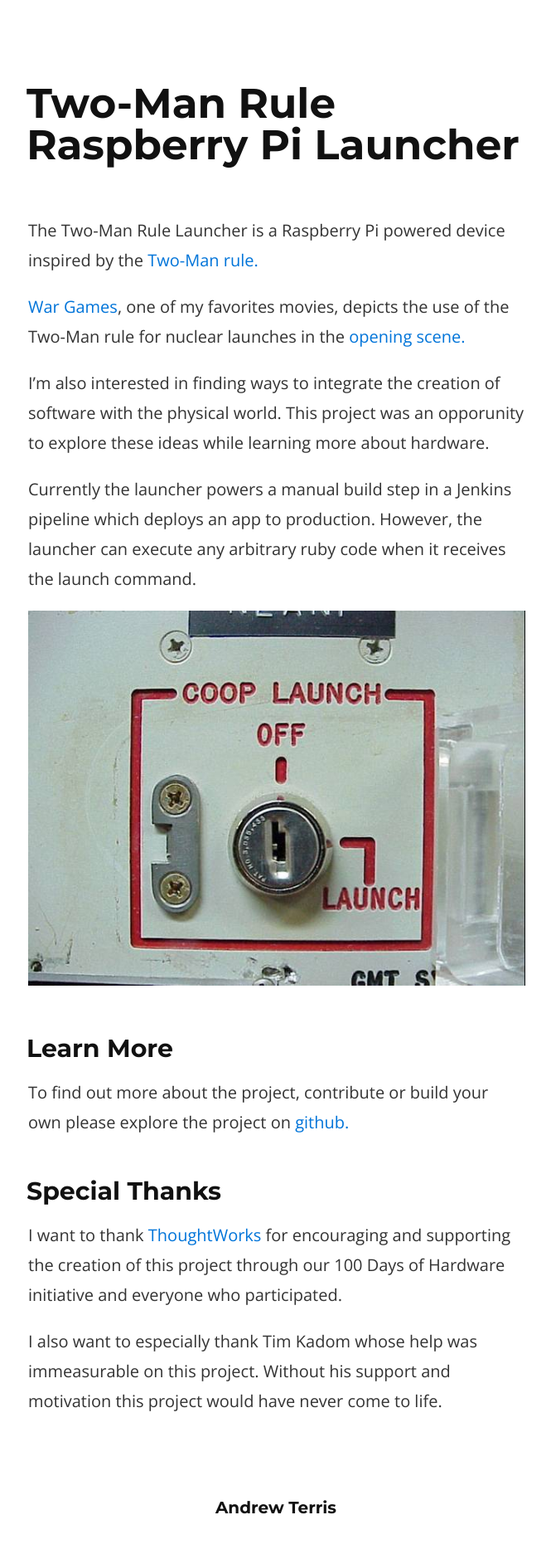
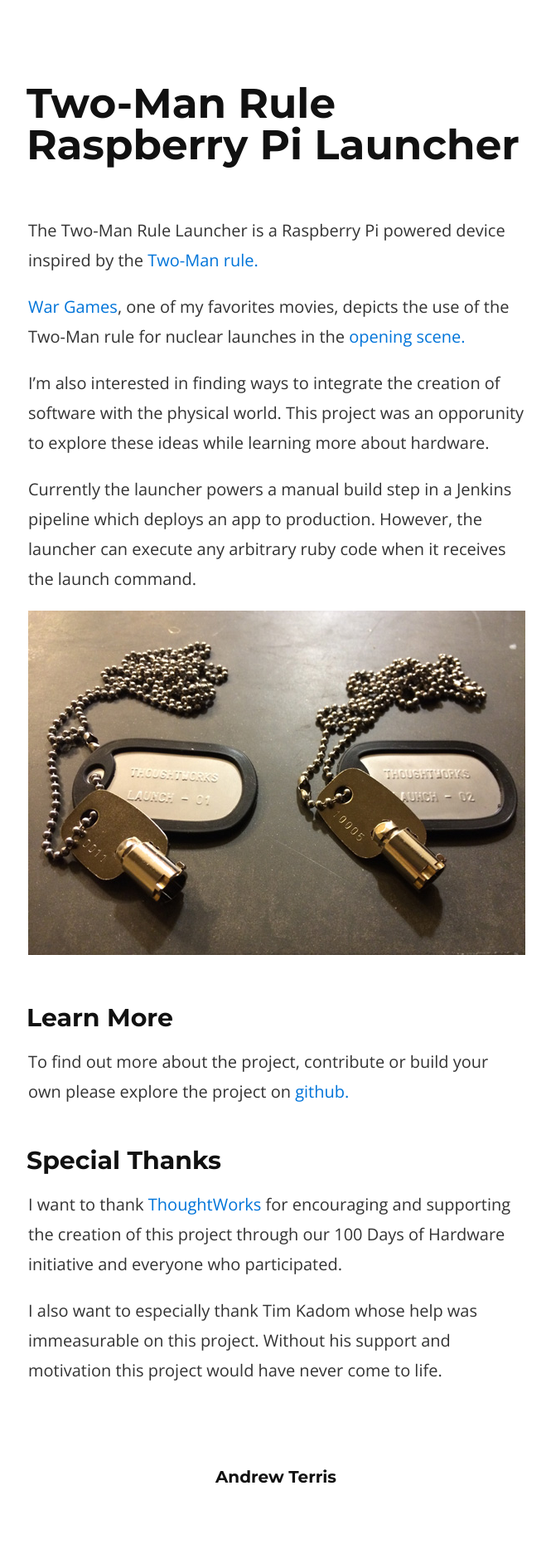
Before and after one commit to aterris/two_man, a Jekyll site: the page built from index.html, in a window 1280 px wide. Shown: the whole page at 83% size, without its empty margins (306-971 px from the left). Built offline with Jekyll 4.4.1, drawn with Linux system fonts in a browser that asks for light colours; Markdown is read by kramdown in place of the engine named in the settings; after the commit the page ends 1830 px from its top, so only the background shows below that.

Commit message:
replace placeholder with keys image

```diff
--- a/_includes/index.md
+++ b/_includes/index.md
@@ -6,7 +6,7 @@ I'm also interested in finding ways to integrate the creation of software with t
 
 Currently the launcher powers a manual build step in a Jenkins pipeline which deploys an app to production. However, the launcher can execute any arbitrary ruby code when it receives the launch command.
 
-![Launch Key](images/launch-key.jpg)
+![Launch Key](images/keys.jpg)
 
 ## Learn More
 
```
Also changed, not shown: images/keys.jpg (added), images/launch-key.jpg (deleted), 1 other file.
